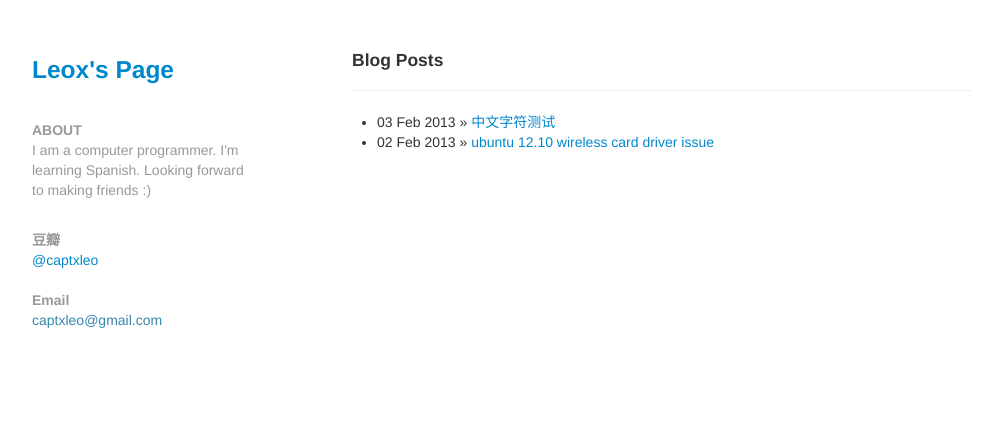
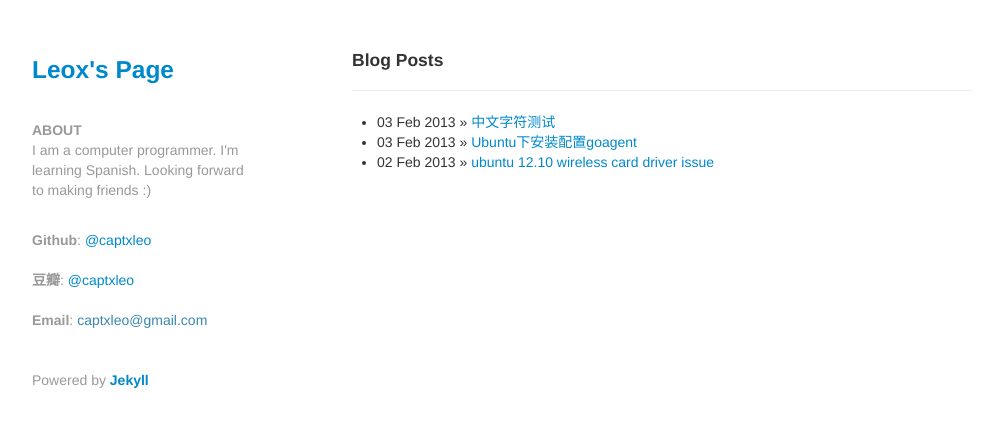
Before and after one commit to captxleo/captxleo.github.com, a Jekyll site: the page built from index.html, in a window 1280 px wide. Shown: the top 427 px of the page, without its empty margins (138-1141 px from the left). Built offline with Jekyll 4.4.1, drawn with Linux system fonts in a browser that asks for light colours; Markdown is read by kramdown in place of the engine named in the settings.

Commit message:
add some snippets

```diff
--- a/_layouts/default.html
+++ b/_layouts/default.html
@@ -31,13 +31,23 @@
 					<br />
 
 					<address class="muted">
-						<strong>豆瓣</strong><br>
-						<a href="http://www.douban.com/people/captxleo/">@captxleo</a><br>
+						<strong>Github</strong>:
+						<a href"https://github.com/captxleo">@captxleo</a>
 					</address>
 					<address class="muted">
-						<strong>Email</strong><br>
+						<strong>豆瓣</strong>:
+						<a href="http://www.douban.com/people/captxleo/">@captxleo</a>
+					</address>
+					<address class="muted">
+						<strong>Email</strong>:
 						<span class="text-info">captxleo@gmail.com</span>
 					</address>
+
+					<br />
+
+					<div>
+						<p class="muted">Powered by <strong><a href="https://github.com/mojombo/jekyll">Jekyll</a></strong></p>
+					</div>
 				</div>
 
 				<div class="span8 offset1">
--- /dev/null
+++ b/_posts/2013-02-03-how-to-configure-goagent.md
@@ -0,0 +1,5 @@
+---
+layout: post
+title: Ubuntu下安装配置goagent
+permalink: /:year-:month-:day/:title.html
+---
```
